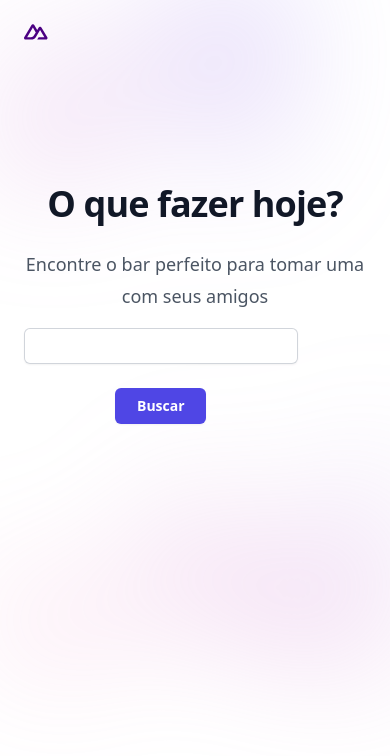
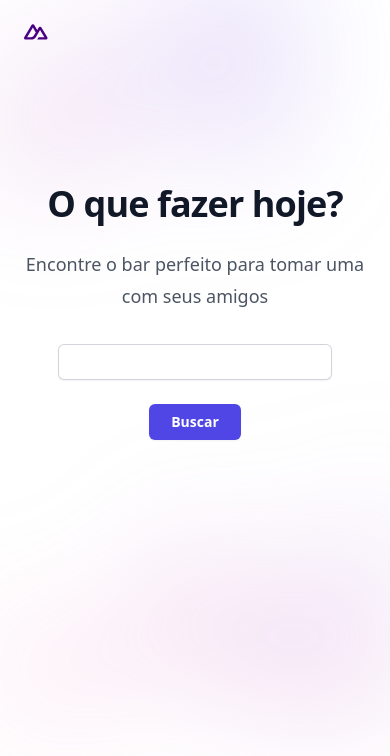
Before and after one commit to halgpt/halgpt.github.io, a Nuxt app: page / in a window 390 px wide. Shown: the top 756 px of the page. Built offline with nearby package versions, Linux system fonts and the light colour scheme.

Commit message:
FIX search bar position

```diff
--- a/components/Header.vue
+++ b/components/Header.vue
@@ -3,7 +3,7 @@
     <header class="absolute inset-x-0 top-0 z-50">
       <nav class="flex items-center justify-between p-6 lg:px-8" aria-label="Global">
         <div class="flex lg:flex-1">
-          <a href="#" class="-m-1.5 p-1.5">
+          <a href="/" class="-m-1.5 p-1.5">
             <span class="sr-only">HalGPT</span>
             <svg width="135" height="90" viewBox="0 0 135 90" fill="none" xmlns="http://www.w3.org/2000/svg" class="h-4 transition-all cursor-pointer w-auto mr-3"><title>HalGPT Logo</title><path d="M74.2284 87.8731H123.414C124.977 87.8733 126.511 87.4745 127.864 86.7167C129.217 85.959 130.341 84.869 131.121 83.5565C131.902 82.244 132.313 80.7552 132.312 79.2398C132.312 77.7245 131.899 76.2361 131.118 74.9242L98.0856 19.4276C97.3048 18.1154 96.1817 17.0257 94.829 16.2681C93.4764 15.5105 91.942 15.1116 90.38 15.1116C88.8181 15.1116 87.2836 15.5105 85.931 16.2681C84.5784 17.0257 83.4552 18.1154 82.6745 19.4276L74.2284 33.6272L57.7148 5.86031C56.9334 4.54821 55.8097 3.45868 54.4567 2.70119C53.1037 1.9437 51.569 1.54492 50.0068 1.54492C48.4446 1.54492 46.9099 1.9437 45.5569 2.70119C44.2039 3.45868 43.0803 4.54821 42.2989 5.86031L1.1947 74.9242C0.41273 76.2361 0.000680577 77.7245 8.42355e-07 79.2398C-0.000678893 80.7552 0.410035 82.244 1.19083 83.5565C1.97163 84.869 3.09498 85.959 4.44789 86.7167C5.80081 87.4745 7.33558 87.8733 8.89785 87.8731H39.7727C52.0057 87.8731 61.0271 82.661 67.2346 72.4925L82.3054 47.1759L90.3776 33.6272L114.604 74.3244H82.3054L74.2284 87.8731ZM39.2694 74.3105L17.7227 74.3058L50.0212 20.046L66.1369 47.1759L55.3468 65.309C51.2244 71.9067 46.5411 74.3105 39.2694 74.3105Z" fill="#4b0082"></path></svg>
           </a>
--- a/components/Hero.vue
+++ b/components/Hero.vue
@@ -9,7 +9,7 @@
                     <h1 class="text-4xl font-bold tracking-tight text-gray-900 sm:text-6xl">O que fazer hoje?</h1>
                     <p class="mt-6 text-lg leading-8 text-gray-600">Encontre o bar perfeito para tomar uma com seus amigos</p>
                 </div>
-                <div class="sm:mb-8 sm:flex sm:justify-center">
+                <div class="mb-8 flex justify-center">
                     <SearchBar />
                 </div>
             </div>
```
